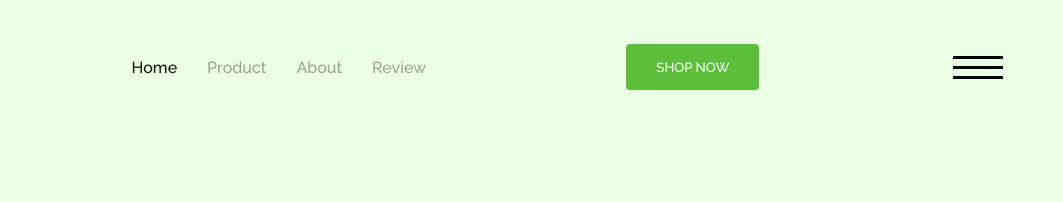
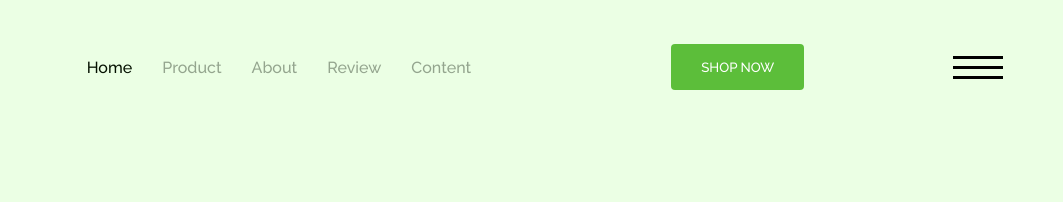
Before and after one commit to imranraim/nike, a plain HTML site: page nike1/nike/index.html in a window 1280 px wide. Shown: the top 202 px of the page, 217-1280 px from the left. Drawn offline with nearby package versions, Linux system fonts and the light colour scheme; a script that the page names is missing.

Commit message:
add: link

```diff
--- a/nike1/nike/index.html
+++ b/nike1/nike/index.html
@@ -30,6 +30,7 @@
                     <a href="#" class="header__link">Product</a>
                     <a href="#" class="header__link">About</a>
                     <a href="#" class="header__link">Review</a>
+                    <a href="#" class="header__link">Content</a>
                 </div>
 
                 <button class="button header__btn">Shop now</button>
```
